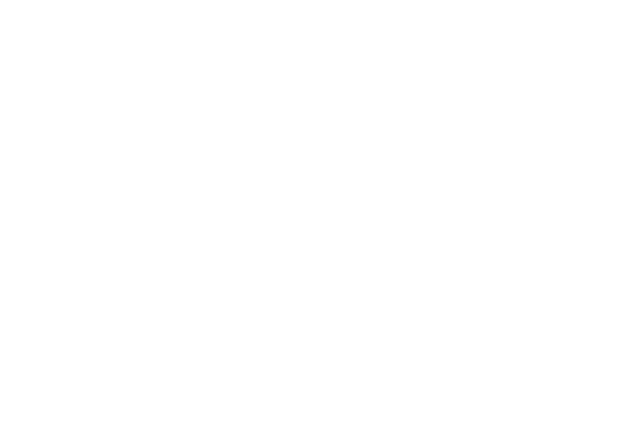
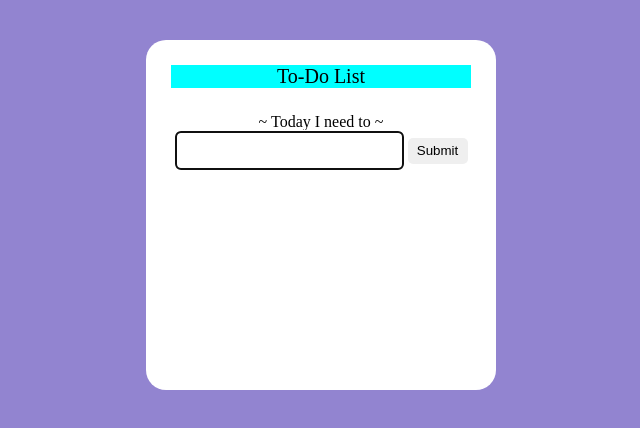
Before and after one commit to dts-kominfo-rea4b/challenge-dom-gustamamrf, a website: page index.html in a window 1280 px wide. Shown: the whole page, without its empty margins (319-959 px from the left). Drawn offline with Linux system fonts and the light colour scheme.

Commit message:
membuat tugas todo list

```diff
--- a/index.html
+++ b/index.html
@@ -5,37 +5,115 @@
     <meta http-equiv="X-UA-Compatible" content="IE=edge" />
     <meta name="viewport" content="width=device-width, initial-scale=1.0" />
     <title>Challenge - DOM</title>
+    <style>
+      * {
+        margin: 0;
+        padding: 0;
+      }
+
+      body {
+        background-color: #9284d0;
+        display: flex;
+        align-items: center;
+        justify-content: center;
+        padding-top: 40px;
+      }
+
+      #app {
+        height: 300px;
+        width: 300px;
+        background-color: white;
+        border-radius: 20px;
+        padding: 25px;
+        display: flex;
+        flex-direction: column;
+        text-align: center;
+        align-items: stretch;
+      }
+
+      #todo-title {
+        background-color: aqua;
+        font-size: 20px;
+      }
+
+      #todo-subtitle {
+        padding-top: 25px;
+      }
+
+      #todo-input {
+        height: 35px;
+        width: 75%;
+        border-radius: 5px;
+      }
+
+      #todo-submit {
+        height: 26px;
+        width: 20%;
+        border-radius: 5px;
+        border: 0px;
+      }
+
+      #todo-output {
+        height: 300px;
+        margin: 0 auto;
+        text-align: left;
+        width: 220px;
+        margin-top: 10px;
+      }
+    </style>
   </head>
   <body>
     <div id="app">
       <!-- TODO: Buatlah sebuah header dengan id todo-title -->
+      <header id="todo-title">To-Do List</header>
+
       <!-- TODO: Buatlah sebuah subtitle dengan id todo-subtitle -->
+      <span id="todo-subtitle">~ Today I need to ~</span>
 
       <!-- Section: input -->
       <!-- TODO: Buatlah sebuah input bertipe text dengan id todo-input -->
       <!-- TODO: Buatlah sebuah button dengan id todo-submit -->
+      <section class="input">
+        <input id="todo-input" type="text" autofocus />
+        <button id="todo-submit">Submit</button>
+      </section>
 
       <!-- Section output -->
       <!-- TODO: Buatlah sebuah <ul> dengan id todo-output -->
+      <ul id="todo-output"></ul>
     </div>
 
     <!-- ! Untuk tantangan ini, script jangan diubah ke external js yah ! -->
     <script>
       // TODO: Deklarasi variable sesuai dengan kebutuhan di sini
-      let button;
-      let input;
-      let output;
+      let button = document.querySelector('#todo-submit');
+      let input = document.getElementById('todo-input');
+      let output = document.querySelector('#todo-output');
 
       // TODO: Buatlah sebuah fungsi dengan nama fnClickHandler
       // Fungsi yang digunakan untuk menambahkan tulisan
       // Jangan ubah cara deklarasi fungsinya, cukup isi saja
-      function fnClickHandler(toDoItem) {}
+      function fnClickHandler(toDoItem) {
+        const li = document.createElement('li');
+        li.setAttribute('string', 'none');
+        li.innerHTML = toDoItem;
+        output.appendChild(li);
+        input.value = '';
+      }
 
       // TODO: register event onclick / addEventListener untuk button
       // akan menjalankan fungsi fnClickHandler
+      button.onclick = (event) => {
+        fnClickHandler(input.value);
+      };
 
       // TODO: register event onkeypress / addEventListener untuk input
       // sehingga saat di input ditekan enter akan menjalankan fungsi fnClickHandler juga
+      input.onkeypress = (event) => {
+        if (event.key === 'Enter') {
+          fnClickHandler(input.value);
+        }
+      };
     </script>
   </body>
 </html>
```
